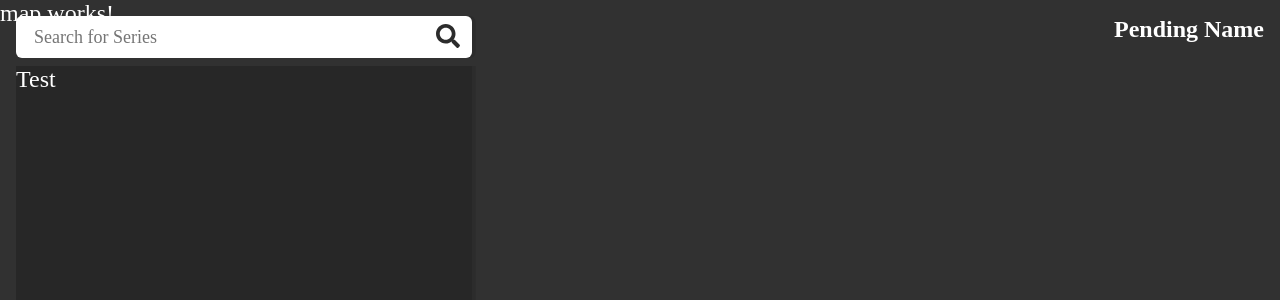
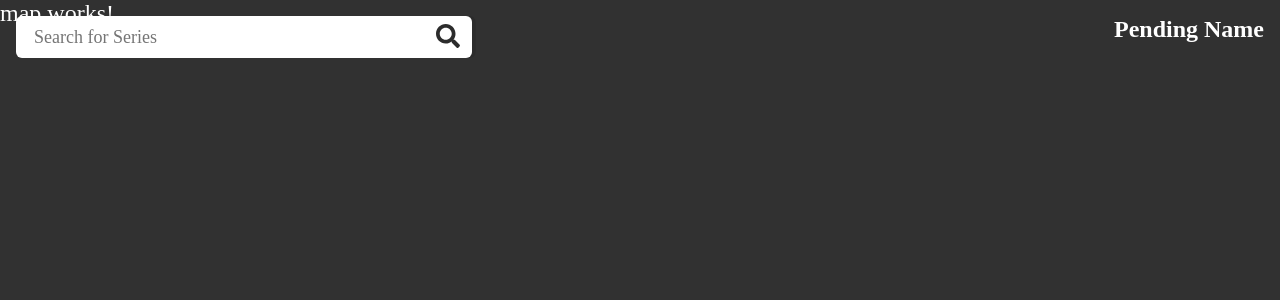
Before and after one commit to MitchellWayne/map-museum-angular-client, an Angular app: page / in a window 1280 px wide. Shown: the top 300 px of the page. Built offline with nearby package versions, Linux system fonts and the light colour scheme; a web font is replaced by a local one.

Commit message:
apply infobox observable for *ngIf on infobox

```diff
--- a/src/app/components/header/header-infobox/header-infobox.component.html
+++ b/src/app/components/header/header-infobox/header-infobox.component.html
@@ -1 +1 @@
-<div class="infoboxContainer">Test</div>
+<div *ngIf="infoboxActive" class="infoboxContainer">Test</div>
--- a/src/app/components/header/header-infobox/header-infobox.component.ts
+++ b/src/app/components/header/header-infobox/header-infobox.component.ts
@@ -1,4 +1,4 @@
-import { Component, OnInit } from '@angular/core';
+import { Component, Input, OnInit } from '@angular/core';
 
 @Component({
   selector: 'app-header-infobox',
@@ -6,6 +6,7 @@ import { Component, OnInit } from '@angular/core';
   styleUrls: ['./header-infobox.component.scss']
 })
 export class HeaderInfoboxComponent implements OnInit {
+  @Input() infoboxActive!: boolean;
 
   constructor() { }
 
--- a/src/app/components/header/header.component.html
+++ b/src/app/components/header/header.component.html
@@ -3,9 +3,10 @@
     <app-header-searchbar
       (onInputChange)="updateSearch($event)"
       [searchActive]="searchActive"
-    >
-    </app-header-searchbar>
-    <app-header-infobox></app-header-infobox>
+    ></app-header-searchbar>
+    <app-header-infobox
+      [infoboxActive]="infoboxActive"
+    ></app-header-infobox>
   </div>
   <app-header-logo></app-header-logo>
 </div>
--- a/src/app/components/header/header.component.ts
+++ b/src/app/components/header/header.component.ts
@@ -8,11 +8,14 @@ import { Subscription } from 'rxjs';
   styleUrls: ['./header.component.scss']
 })
 export class HeaderComponent implements OnInit {
-  searchActive!: boolean;
+  searchActive: boolean = false;
   searchActiveSubscription!: Subscription;
 
   searchQuery!: string;
   searchQuerySubscription!: Subscription;
+
+  infoboxActive: boolean = false;
+  infoboxActiveSubscription!: Subscription;
 
   constructor(private uiService: UiService) {
     this.searchActiveSubscription = this.uiService.onSearchActive().subscribe(
@@ -26,6 +29,12 @@ export class HeaderComponent implements OnInit {
         this.searchQuery = value;
       }
     );
+
+    this.infoboxActiveSubscription = this.uiService.onInfoboxActive().subscribe(
+      value => {
+        this.infoboxActive = value;
+      }
+    );
   }
 
   ngOnInit(): void {
@@ -34,6 +43,7 @@ export class HeaderComponent implements OnInit {
   updateSearch(updatedQuery: string) {
     this.uiService.updateSearchQuery(updatedQuery);
     this.uiService.setSearchActive(this.searchQuery !== "");
+    this.uiService.setInfoboxActive(this.searchQuery !== "");
     console.log(this.searchActive + ":" + this.searchQuery);
   }
 }
```
